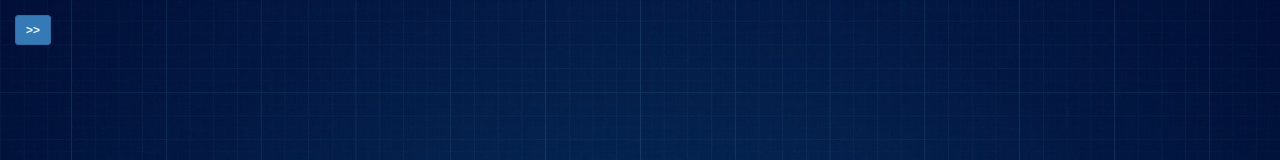
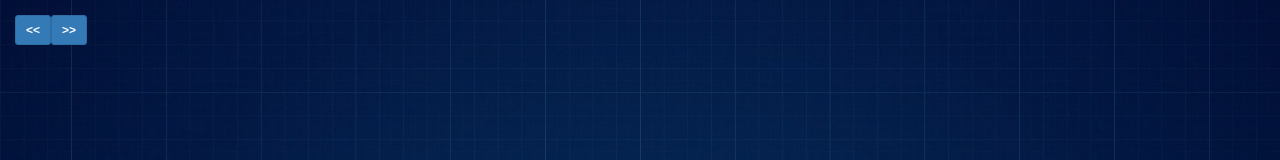
Before and after one commit to kelvinoenning/vuejs-presentation, a Vue app: page /4 in a window 1280 px wide. Shown: the top 160 px of the page. Built offline with nearby package versions, Linux system fonts and the light colour scheme.

Commit message:
remove v-show

```diff
--- a/src/components/Navbar.vue
+++ b/src/components/Navbar.vue
@@ -1,6 +1,6 @@
 <template>
   <div class="custom-navbar">
-    <button type="button" class="btn btn-primary btn-sm" v-show="position > 0" @click="back()"> << </button>
+    <button type="button" class="btn btn-primary btn-sm" @click="back()"> << </button>
     <button type="button" class="btn btn-primary btn-sm" @click="go()"> >> </button>
   </div>
 </template>
```
